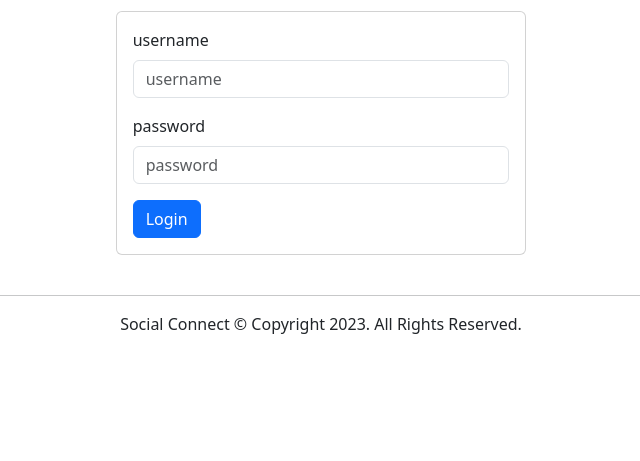
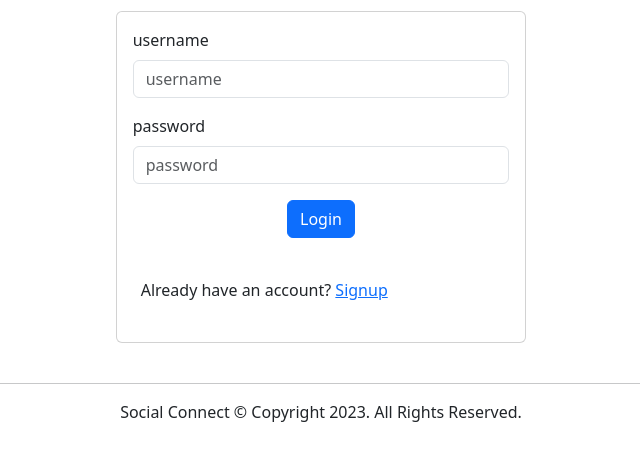
Before and after one commit to mepujan/SocialConnect, a Django app: page /profile/login in a window 1280 px wide. Shown: the part 209-670 px from the top of the page, without its empty margins (319-959 px from the left). Run offline with Django 4.2, Linux system fonts and the light colour scheme; some libraries are stand-ins or nearby versions.

Commit message:
styling added to buttons

```diff
--- a/user/templates/login.html
+++ b/user/templates/login.html
@@ -10,8 +10,14 @@
             <form class="m-3" method="post">
                 {% csrf_token %}
                 {% bootstrap_form form %}
-                <button class="btn btn-primary">Login</button>
+                <div class="text-center">
+                    <button class="btn btn-primary">Login</button>
+                </div>
+
             </form>
+            <div class="m-4">
+                <p>Already have an account? <a href="{% url 'profiles:signup'%}">Signup</a></p>
+            </div>
         </div>
     </div>
 
--- a/user/templates/signup.html
+++ b/user/templates/signup.html
@@ -12,7 +12,12 @@
                 {% bootstrap_form form %}
                 <button class="btn btn-primary">Signup</button>
             </form>
+            <div class="m-4">
+                <p>Already have an account? <a href="{% url 'profiles:login'%}">Login</a></p>
+            </div>
         </div>
+
+
     </div>
 
 </div>
```
